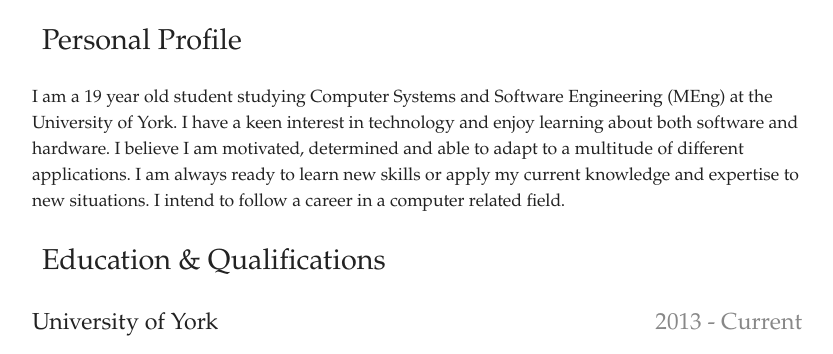
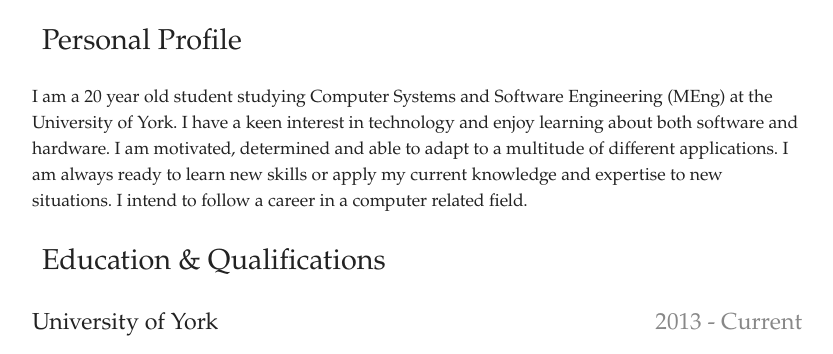
Before and after one commit to sean-duffy/blog-old, a Django app: page /cv/ in a window 1280 px wide. Shown: the part 98-452 px from the top of the page, without its empty margins (223-1056 px from the left). Run offline with Django 3.2, Linux system fonts and the light colour scheme; some web fonts are replaced.

Commit message:
Update age

```diff
--- a/blog/templates/main/about.html
+++ b/blog/templates/main/about.html
@@ -17,7 +17,7 @@
 				</div>
 				<h2 id='noLink'>About</h2>
 				<p>
-                    I'm <strong>Sean</strong>. I'm currently 19 years old and in my first year of studying Computer Systems
+                    I'm <strong>Sean</strong>. I'm currently 20 years old and in my first year of studying Computer Systems
                     and Software Engineering at the University of York.
 				</p>
 				<p>
--- a/blog/templates/main/cv.html
+++ b/blog/templates/main/cv.html
@@ -14,8 +14,8 @@
 
 			<h2>Personal Profile</h2>
 			<p>
-                I am a 19 year old student studying Computer Systems and Software Engineering (MEng) at the University of York.
-                I have a keen interest in technology and enjoy learning about both software and hardware. I believe I am motivated,
+                I am a 20 year old student studying Computer Systems and Software Engineering (MEng) at the University of York.
+                I have a keen interest in technology and enjoy learning about both software and hardware. I am motivated,
                 determined and able to adapt to a multitude of different applications. I am always ready to learn new skills or apply
                 my current knowledge and expertise to new situations. I intend to follow a career in a computer related field.
 			</p>
```
